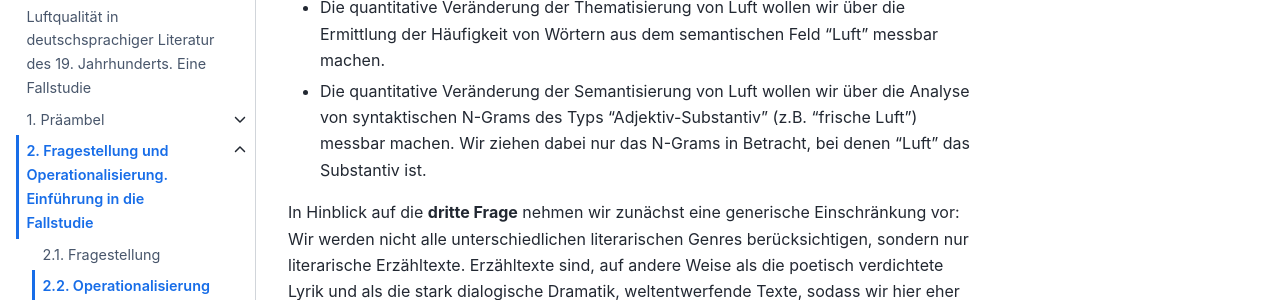
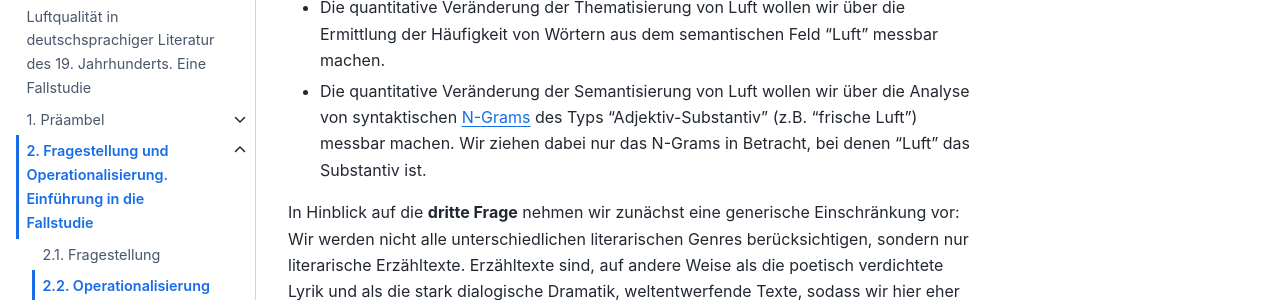
Before and after one commit to quadriga-dk/Text-Fallstudie-3, a Jupyter Book: the page built from research_question/research-question_operationalization.md, in a window 1280 px wide and 900 px high, scrolled down 869 px. Shown: the part 179-479 px from the top of the window. Built offline with Jupyter Book 1.0.4 settings and Sphinx 7.4.7 and the Sphinx Book theme 1.1.4, drawn with Linux system fonts in a browser that asks for light colours; pages that are not in the unit, such as notebooks, are missing from menus; cross-references to code outside the pages are shown as plain code; part of the change alters nothing that is shown.

```diff
--- a/research_question/research-question_operationalization.md
+++ b/research_question/research-question_operationalization.md
@@ -16,7 +16,7 @@ Im Hinblick auf die **erste Frage** nehmen wir dabei folgende pragmatische Opera
 Mit einer Veränderung in der Thematisierung und in der Semantisierung von Luft sind zwei quantifizierbare Phänomene identifiziert, zu denen sich in Hinblick auf unsere **zweite Frage** Indikatoren für die Messoperationen angeben lassen.
 
 - Die quantitative Veränderung der Thematisierung von Luft wollen wir über die Ermittlung der Häufigkeit von Wörtern aus dem semantischen Feld "Luft" messbar machen.
-- Die quantitative Veränderung der Semantisierung von Luft wollen wir über die Analyse von syntaktischen N-Grams des Typs "Adjektiv-Substantiv" (z.B. "frische Luft") messbar machen. Wir ziehen dabei nur das N-Grams in Betracht, bei denen "Luft" das Substantiv ist.
+- Die quantitative Veränderung der Semantisierung von Luft wollen wir über die Analyse von syntaktischen [N-Grams](corpus-analysis_ngrams-intro) des Typs "Adjektiv-Substantiv" (z.B. "frische Luft") messbar machen. Wir ziehen dabei nur das N-Grams in Betracht, bei denen "Luft" das Substantiv ist.
 
 In Hinblick auf die **dritte Frage** nehmen wir zunächst eine generische Einschränkung vor: Wir werden nicht alle unterschiedlichen literarischen Genres berücksichtigen, sondern nur literarische Erzähltexte. Erzähltexte sind, auf andere Weise als die poetisch verdichtete Lyrik und als die stark dialogische Dramatik, weltentwerfende Texte, sodass wir hier eher erwarten, überhaupt auf messbare Reaktionen auf Umweltveränderungen stoßen zu können. Nun liegt bedauerlicherweise kein Gesamtkorpus der deutschsprachigen Erzählliteratur des 19. Jahrhunderts vor. Deshalb werden wir uns in Kapitel 3 [Korpusaufbau](corpus-collection_intro) ausführlich mit einer Selektionsstrategie für unser Korpus befassen.
 
```
